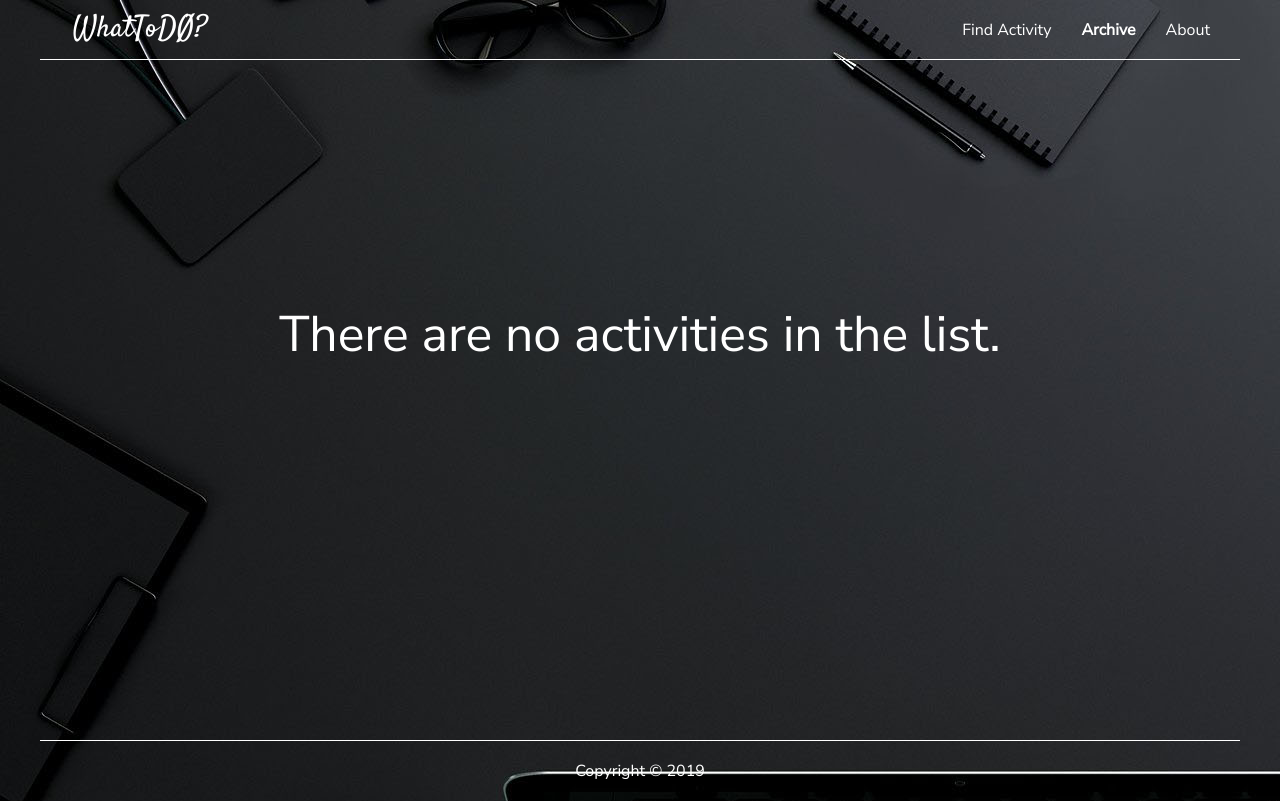
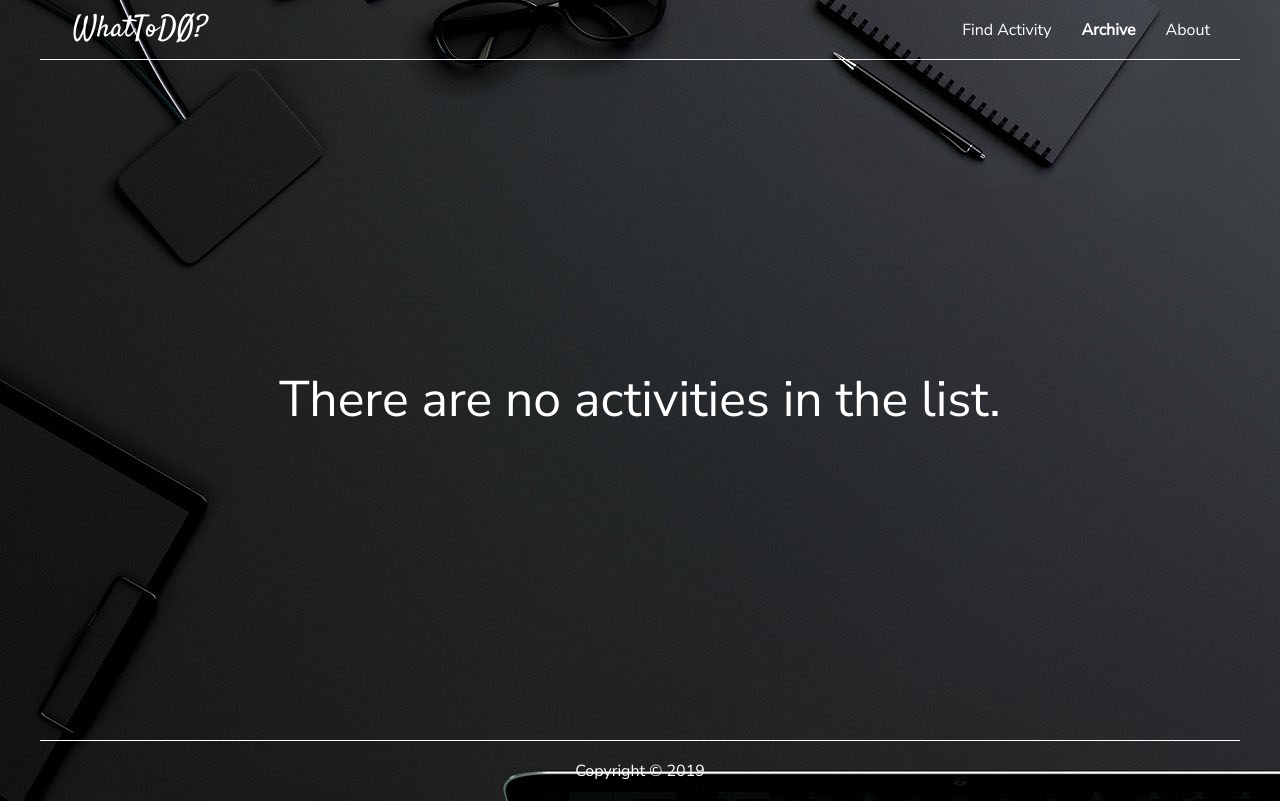
Before and after one commit to Anima-Sola/Todos, a React (Create React App) app: page /archive in a window 1280 px wide. Built offline with nearby package versions, Linux system fonts and the light colour scheme.

Commit message:
Everything done... I hope so :)

```diff
--- a/public/index.html
+++ b/public/index.html
@@ -2,7 +2,7 @@
 <html lang="ru">
   <head>
     <meta charset="utf-8">
-    <meta name="viewport" content="width=device-width, initial-scale=1, shrink-to-fit=no">
+    <meta name="viewport" content="width=device-width, initial-scale=1.0, maximum-scale=0.75, user-scalable=no">
     <link rel="stylesheet" href="css/reset.css">
     <link rel="stylesheet" href="css/main.css">
     <link href="https://fonts.googleapis.com/css?family=Satisfy&display=swap" rel="stylesheet">
--- a/src/components/footer/footer.js
+++ b/src/components/footer/footer.js
@@ -12,7 +12,6 @@ const Footer = () => {
 const FooterContainer = styled.footer`
     width: 100%;
     border-top: 1px solid #fff;
-    //background-color: #349AED;
     height: 60px;
     line-height: 60px;
     text-align: center;
--- a/src/components/pages/archive/archive.js
+++ b/src/components/pages/archive/archive.js
@@ -15,7 +15,7 @@ const Archive = () => {
     let activities = archiveState.activities;
     let [ forUpdatingFlag, updateComponent ] = useState(false);
 
-    if(activities.length === 0) return <H1>There are no activities in the list.</H1>;
+    if(activities.length === 0) return <NoActivitiesWarning><h1>There are no activities in the list.</h1></NoActivitiesWarning>;
 
     const doAction = (key, action) => {
         archiveDispatch(action(key));
@@ -55,9 +55,14 @@ const Archive = () => {
 
 }
 
-const H1 = styled.h1`
-    margin-top: 250px;
-    text-align: center;
+const NoActivitiesWarning = styled.h1`
+    display: flex;
+    flex-direction: row;
+    justify-content: center;
+    align-items: center;
+    min-height: calc(100vh - 120px);
+
+    h1 {
         color: #fff;
         font-family: 'Nunito Sans', sans-serif;
         font-size: 50px;
@@ -73,7 +78,7 @@ const H1 = styled.h1`
         @media (max-width: 576px) {
             font-size: 25px;
         }
-
+    }
 `;
 
 const ArchiveTitle = styled.span`
--- a/src/components/pages/main-page/custom-settings.js
+++ b/src/components/pages/main-page/custom-settings.js
@@ -152,6 +152,7 @@ const CustomSettingsContainer = styled.div`
     justify-content: center;
     align-items: center;
     user-select: none;
+    margin-bottom: 20px;
 
     @media (max-width: 576px) {
         display: block;
```
Lines whose indentation alone changed are shown as unchanged.
